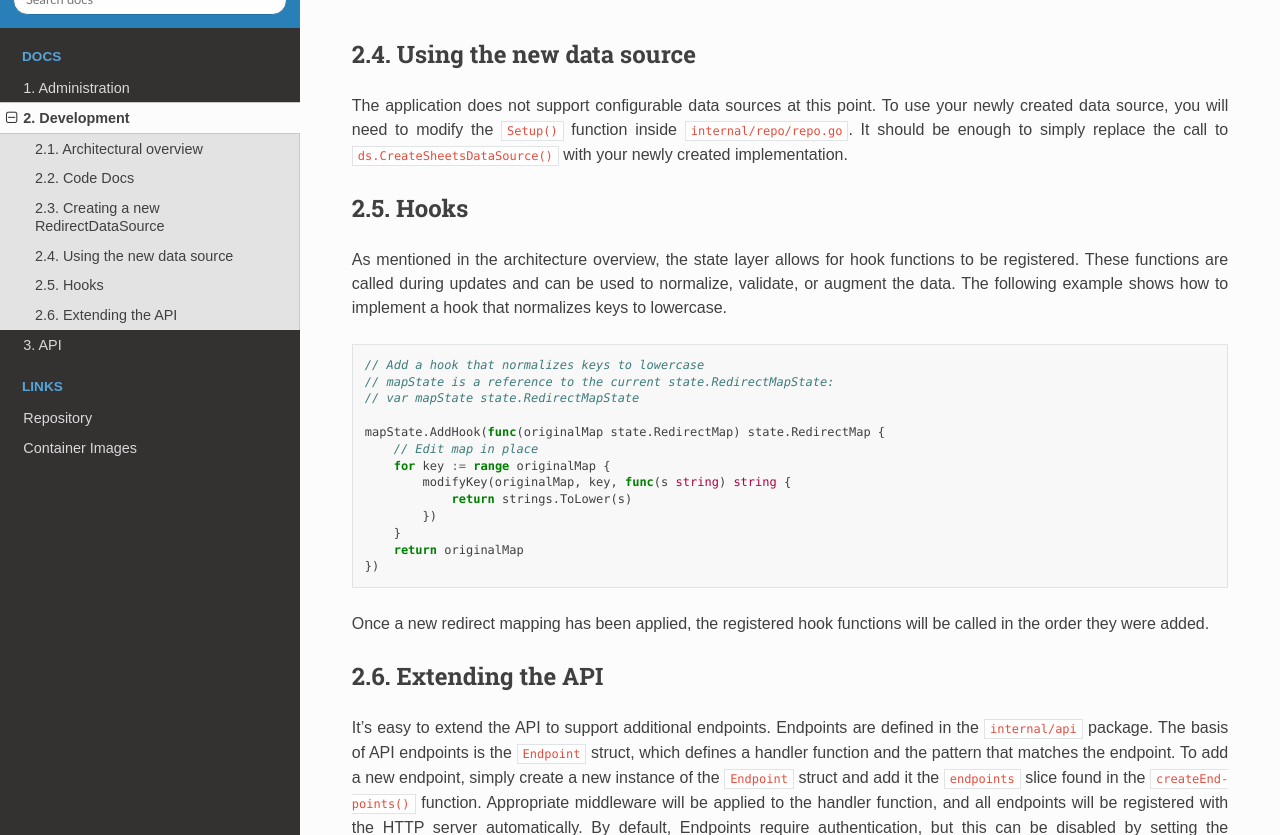
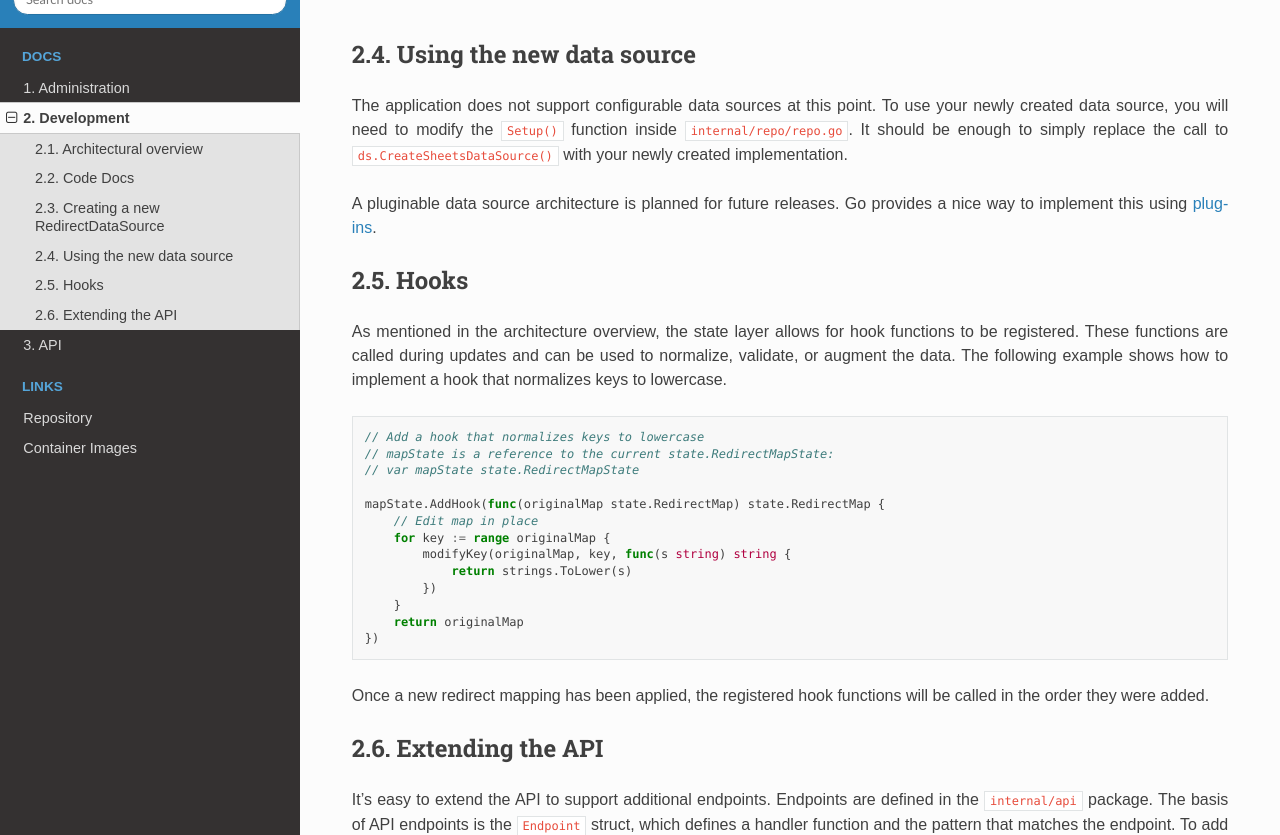
Before and after one commit to fanonwue/go-short-link, a Sphinx documentation site: the page built from docs/develop.md, in a window 1280 px wide and 900 px high, scrolled down 2084 px, cut to the strip 65-900 px from the top of the window. Built offline with Sphinx 7.4.7 and the Read the Docs theme 3.1.0, drawn with Linux system fonts in a browser that asks for light colours.

Commit message:
Docs: Mention plugins (part of the standard library) as a way to implement plugin support in the future

```diff
--- a/docs/develop.md
+++ b/docs/develop.md
@@ -96,6 +96,9 @@ The application does not support configurable data sources at this point. To use
 will need to modify the `Setup()` function inside `internal/repo/repo.go`. It should be enough to simply replace the
 call to `ds.CreateSheetsDataSource()` with your newly created implementation.
 
+A pluginable data source architecture is planned for future releases. Go provides a nice way to implement this using
+[plugins](https://pkg.go.dev/plugin).
+
 ## Hooks
 
 As mentioned in the architecture overview, the state layer allows for hook functions to be registered. These functions
```
